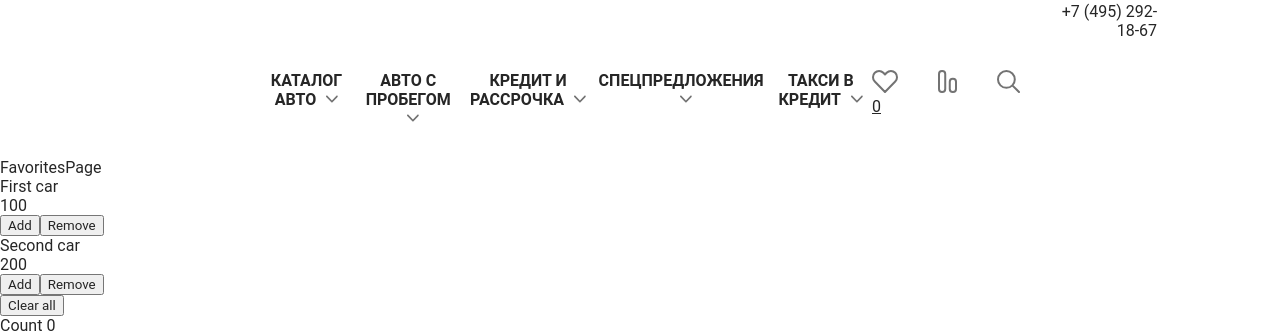
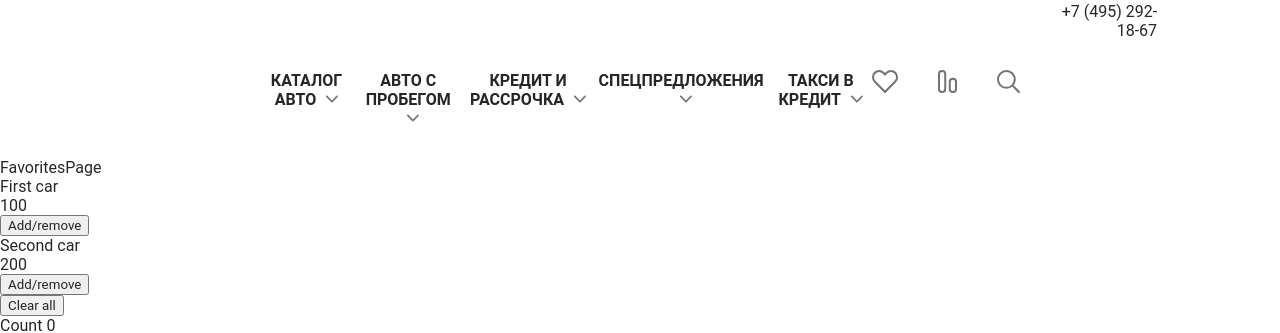
Before and after one commit to EvmenenkovIlya/Car_dealership, a React (Create React App) app: page /favorites in a window 1280 px wide. Shown: the part 204-537 px from the top of the page. Built offline with nearby package versions, Linux system fonts and the light colour scheme.

Commit message:
Normal favorites with scss

```diff
--- a/src/components/Header/Header.scss
+++ b/src/components/Header/Header.scss
@@ -1,8 +1,6 @@
 @import '../../variables';
 
 header {
-  color: $main-color;
-  font-family: $main-font;
   width: 100%;
 
   #header-info {
@@ -42,7 +40,7 @@ header {
 
       #slogan {
         color: $main-color;
-        font-family: Roboto;
+        font-family: $main-font;
         font-size: 16px;
         font-style: normal;
         font-weight: 700;
--- a/src/components/Header/Header.tsx
+++ b/src/components/Header/Header.tsx
@@ -89,8 +89,8 @@ export const Header = () => {
           ) : null}
           <div id="header-icons">
             <HeaderIcon url="/favorites" src={heart} count={favoritesCount} />
-            <HeaderIcon url="/comparison" src={comparison} />
-            <HeaderIcon url="/search" src={search} />
+            <HeaderIcon url="/comparison" src={comparison} count={0} />
+            <HeaderIcon url="/search" src={search} count={0} />
           </div>
         </div>
       </div>
--- a/src/components/Header/components/HeaderIcon/HeaderIcon.scss
+++ b/src/components/Header/components/HeaderIcon/HeaderIcon.scss
@@ -0,0 +1,20 @@
+@import '../../../../variables';
+
+.header-icon {
+    position: relative;
+
+    .count {
+        position: absolute;
+        background-color: $accent-color;
+        color: #FFFFFF;
+        text-align: center;
+        font-weight: 700;
+        font-size: 12px;
+        border-radius: 14px;
+        width: 26px;
+        height: 18px;
+        top: -10px;
+        left: 15px;
+        padding-top: 2px;
+    }
+}
--- a/src/components/Header/components/HeaderIcon/HeaderIcon.tsx
+++ b/src/components/Header/components/HeaderIcon/HeaderIcon.tsx
@@ -3,7 +3,7 @@ import './HeaderIcon.scss';
 interface HeaderIconProps {
   url: string;
   src: string;
-  count?: number;
+  count: number;
 }
 
 // добавить счетчики для избранного и сравнения
@@ -12,7 +12,7 @@ export const HeaderIcon = (props: HeaderIconProps) => {
   return (
     <a href={props.url} className="header-icon">
       <img src={props.src} alt=""></img>
-      <div className="count">{props.count}</div>
+      {props.count > 0 ? <div className="count">{props.count < 99 ? props.count : '99+'}</div> : null}
     </a>
   );
 };
--- a/src/pages/FavoritesPage/FavoritesPage.tsx
+++ b/src/pages/FavoritesPage/FavoritesPage.tsx
@@ -1,5 +1,5 @@
 import { Car } from '../../models/car';
-import { addToFavorites, clearFavorites, removeFromFavorites, selectFavoritesItems, selectFavoritesItemsCount } from './favoritesPageSlice';
+import { clearFavorites, selectFavoritesItems, selectFavoritesItemsCount, toggleToFavorites } from './favoritesPageSlice';
 import { useDispatch, useSelector } from 'react-redux';
 import React from 'react';
 
@@ -35,14 +35,13 @@ export const FavoritesPage = () => {
         <div key={`item-${item.id}`}>
           <div>{item.name}</div>
           <div>{item.price}</div>
-          <button onClick={() => dispatch(addToFavorites(item))}>Add</button>
-          <button onClick={() => dispatch(removeFromFavorites(item))}>Remove</button>
+          <button onClick={() => dispatch(toggleToFavorites(item))}>Add/remove</button>
         </div>
       ))}
       <button onClick={() => dispatch(clearFavorites())}>Clear all</button>
       <div id="cars">
         {carsList.map((item) => (
-          <div key={`item-${item.id}`}>{item.id}</div>
+          <div key={`item-${item.id}`}>Car №{item.id}</div>
         ))}
         <div>Count {count}</div>
       </div>
--- a/src/pages/FavoritesPage/favoritesPageSlice.ts
+++ b/src/pages/FavoritesPage/favoritesPageSlice.ts
@@ -18,11 +18,13 @@ const favoritesPageSlice = createSlice({
   name: 'favoritesPage',
   initialState,
   reducers: {
-    addToFavorites: (state, action: PayloadAction<Car>) => {
-      state.items.push(action.payload);
-    },
-    removeFromFavorites: (state, action: PayloadAction<Car>) => {
-      state.items = state.items.filter((item) => item.id !== action.payload.id);
+    toggleToFavorites: (state, action: PayloadAction<Car>) => {
+      const inList = state.items.find((item) => item.id === action.payload.id);
+      if (!inList) {
+        state.items.push(action.payload);
+      } else {
+        state.items = state.items.filter((item) => item.id !== action.payload.id);
+      }
     },
     clearFavorites: (state) => {
       state.items = [];
@@ -30,7 +32,7 @@ const favoritesPageSlice = createSlice({
   },
 });
 
-export const { addToFavorites, removeFromFavorites, clearFavorites } = favoritesPageSlice.actions;
+export const { toggleToFavorites, clearFavorites } = favoritesPageSlice.actions;
 
 export const selectFavoritesItems = (state: RootState) => state.favoritesPage.items;
 export const selectFavoritesItemsCount = (state: RootState) => state.favoritesPage.items.length;
```
